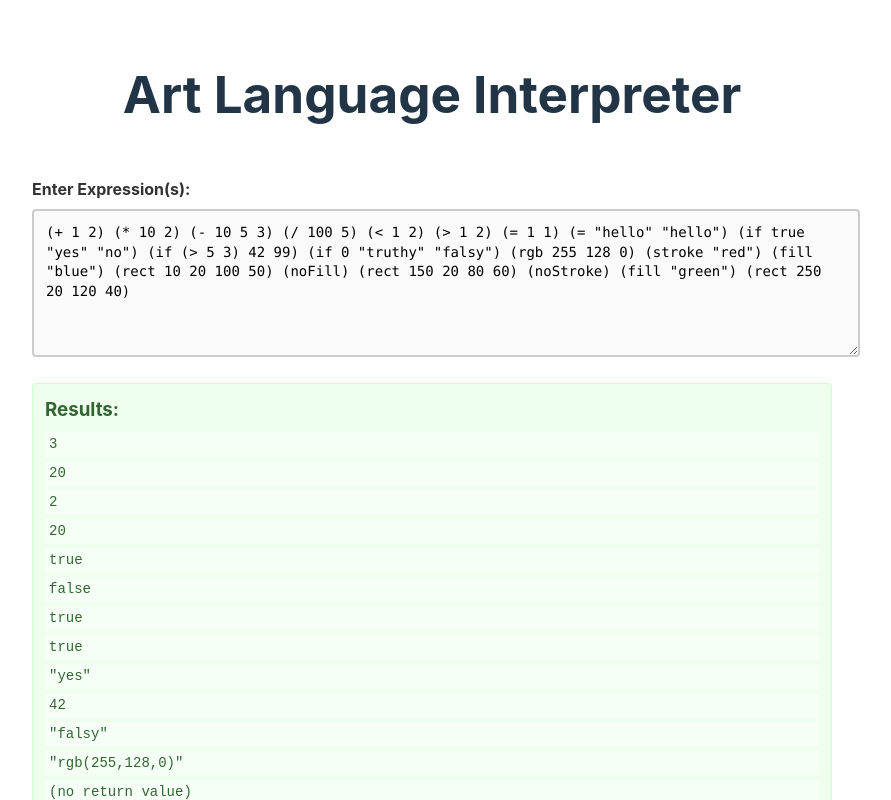
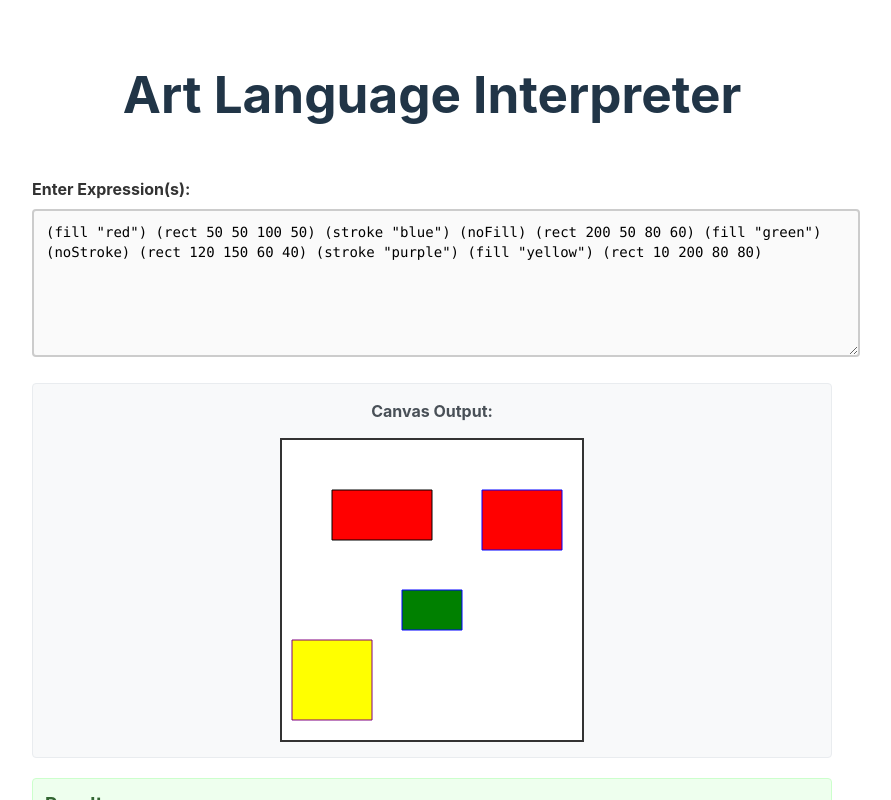
Before and after one commit to CampbellOwen/art-lang, a React (Vite) app: page / in a window 1280 px wide. Shown: the top 800 px of the page, without its empty margins (208-1099 px from the left). Built offline with nearby package versions, Linux system fonts and the light colour scheme.

Commit message:
Add canvas to UI

```diff
--- a/src/client/App.css
+++ b/src/client/App.css
@@ -188,6 +188,40 @@
   color: #495057;
 }
 
+/* Canvas Styles */
+.canvas-container {
+  margin: 20px 0;
+  padding: 15px;
+  background-color: #f8f9fa;
+  border-radius: 4px;
+  border: 1px solid #e9ecef;
+  text-align: center;
+}
+
+.canvas-title {
+  margin: 0 0 15px 0;
+  color: #495057;
+  font-size: 16px;
+}
+
+.art-canvas {
+  border: 2px solid #333;
+  background-color: white;
+  /* Keep it pixelated - no smoothing */
+  image-rendering: pixelated;
+  image-rendering: -moz-crisp-edges;
+  image-rendering: crisp-edges;
+  /* Prevent anti-aliasing */
+  -webkit-font-smoothing: none;
+  -moz-osx-font-smoothing: unset;
+  /* Fixed size */
+  width: 300px;
+  height: 300px;
+  /* Block display to center properly */
+  display: block;
+  margin: 0 auto;
+}
+
 @media (max-width: 600px) {
   .interpreter-container {
     padding: 10px;
@@ -202,4 +236,13 @@
   .result-item {
     font-size: 12px;
   }
+
+  .canvas-container {
+    padding: 10px;
+  }
+
+  .art-canvas {
+    width: 250px;
+    height: 250px;
+  }
 }
--- a/src/client/App.tsx
+++ b/src/client/App.tsx
@@ -6,6 +6,7 @@ import * as React from "react";
 import { parse } from "./lib/lang";
 import { run } from "./lib/lang/interpreter";
 import { debugPrint, isErr, LocatedError } from "./lib/lang/core";
+import { Canvas } from "./lib/lang/canvas";
 
 interface ErrorDisplayInfo {
   message: string;
@@ -15,13 +16,120 @@ interface ErrorDisplayInfo {
   column: number;
 }
 
+// Adapter to wrap CanvasRenderingContext2D to match our Canvas interface
+class CanvasAdapter implements Canvas {
+  private ctx: CanvasRenderingContext2D;
+
+  constructor(ctx: CanvasRenderingContext2D) {
+    this.ctx = ctx;
+  }
+
+  get canvas() {
+    return { width: this.ctx.canvas.width, height: this.ctx.canvas.height };
+  }
+
+  get fillStyle() {
+    return this.ctx.fillStyle;
+  }
+  set fillStyle(value) {
+    this.ctx.fillStyle = value;
+  }
+
+  get strokeStyle() {
+    return this.ctx.strokeStyle;
+  }
+  set strokeStyle(value) {
+    this.ctx.strokeStyle = value;
+  }
+
+  get lineWidth() {
+    return this.ctx.lineWidth;
+  }
+  set lineWidth(value) {
+    this.ctx.lineWidth = value;
+  }
+
+  get font() {
+    return this.ctx.font;
+  }
+  set font(value) {
+    this.ctx.font = value;
+  }
+
+  beginPath() {
+    this.ctx.beginPath();
+  }
+  moveTo(x: number, y: number) {
+    this.ctx.moveTo(x, y);
+  }
+  lineTo(x: number, y: number) {
+    this.ctx.lineTo(x, y);
+  }
+  closePath() {
+    this.ctx.closePath();
+  }
+  rect(x: number, y: number, width: number, height: number) {
+    this.ctx.rect(x, y, width, height);
+  }
+  arc(
+    x: number,
+    y: number,
+    radius: number,
+    startAngle: number,
+    endAngle: number,
+    counterclockwise?: boolean,
+  ) {
+    this.ctx.arc(x, y, radius, startAngle, endAngle, counterclockwise);
+  }
+  fill() {
+    this.ctx.fill();
+  }
+  stroke() {
+    this.ctx.stroke();
+  }
+  fillText(text: string, x: number, y: number) {
+    this.ctx.fillText(text, x, y);
+  }
+  strokeText(text: string, x: number, y: number) {
+    this.ctx.strokeText(text, x, y);
+  }
+  clearRect(x: number, y: number, width: number, height: number) {
+    this.ctx.clearRect(x, y, width, height);
+  }
+  fillRect(x: number, y: number, width: number, height: number) {
+    this.ctx.fillRect(x, y, width, height);
+  }
+  strokeRect(x: number, y: number, width: number, height: number) {
+    this.ctx.strokeRect(x, y, width, height);
+  }
+  translate(x: number, y: number) {
+    this.ctx.translate(x, y);
+  }
+  rotate(angle: number) {
+    this.ctx.rotate(angle);
+  }
+  scale(x: number, y: number) {
+    this.ctx.scale(x, y);
+  }
+  resetTransform() {
+    this.ctx.resetTransform();
+  }
+  save() {
+    this.ctx.save();
+  }
+  restore() {
+    this.ctx.restore();
+  }
+}
+
 function App() {
   const [input, setInput] = useState(
-    '(+ 1 2) (* 10 2) (- 10 5 3) (/ 100 5) (< 1 2) (> 1 2) (= 1 1) (= "hello" "hello") (if true "yes" "no") (if (> 5 3) 42 99) (if 0 "truthy" "falsy") (rgb 255 128 0) (stroke "red") (fill "blue") (rect 10 20 100 50) (noFill) (rect 150 20 80 60) (noStroke) (fill "green") (rect 250 20 120 40)',
+    '(fill "red") (rect 50 50 100 50) (stroke "blue") (noFill) (rect 200 50 80 60) (fill "green") (noStroke) (rect 120 150 60 40) (stroke "purple") (fill "yellow") (rect 10 200 80 80)',
   );
   const [results, setResults] = useState<string[]>([]);
   const [errors, setErrors] = useState<ErrorDisplayInfo[]>([]);
   const textareaRef = useRef<HTMLTextAreaElement>(null);
+  const canvasRef = useRef<HTMLCanvasElement>(null);
 
   // Helper function to convert character position to line/column
   const getLineColumn = useCallback((input: string, position: number) => {
@@ -36,6 +144,13 @@ function App() {
       if (!expression.trim()) {
         setResults([]);
         setErrors([]);
+        // Clear canvas when input is empty
+        if (canvasRef.current) {
+          const ctx = canvasRef.current.getContext("2d");
+          if (ctx) {
+            ctx.clearRect(0, 0, 300, 300);
+          }
+        }
         return;
       }
 
@@ -63,7 +178,28 @@ function App() {
       }
 
       setErrors([]);
-      const evaluated = run(parseResult.value);
+
+      // Clear canvas before drawing
+      if (canvasRef.current) {
+        const ctx = canvasRef.current.getContext("2d");
+        if (ctx) {
+          ctx.clearRect(0, 0, 300, 300);
+          // Set default styles
+          ctx.fillStyle = "#000000";
+          ctx.strokeStyle = "#000000";
+        }
+      }
+
+      // Create canvas adapter for the interpreter
+      let canvasAdapter: Canvas | undefined;
+      if (canvasRef.current) {
+        const ctx = canvasRef.current.getContext("2d");
+        if (ctx) {
+          canvasAdapter = new CanvasAdapter(ctx);
+        }
+      }
+
+      const evaluated = run(parseResult.value, canvasAdapter);
       const resultStrings: string[] = [];
       const errorInfos: ErrorDisplayInfo[] = [];
 
@@ -131,6 +267,16 @@ function App() {
             onChange={(e) => setInput(e.target.value)}
             placeholder="Enter your expressions here, e.g., (+ 1 2) (* 3 4)"
             className={`expression-input ${errors.length > 0 ? "has-errors" : ""}`}
+          />
+        </div>
+
+        <div className="canvas-container">
+          <h3 className="canvas-title">Canvas Output:</h3>
+          <canvas
+            ref={canvasRef}
+            width={300}
+            height={300}
+            className="art-canvas"
           />
         </div>
 
```
